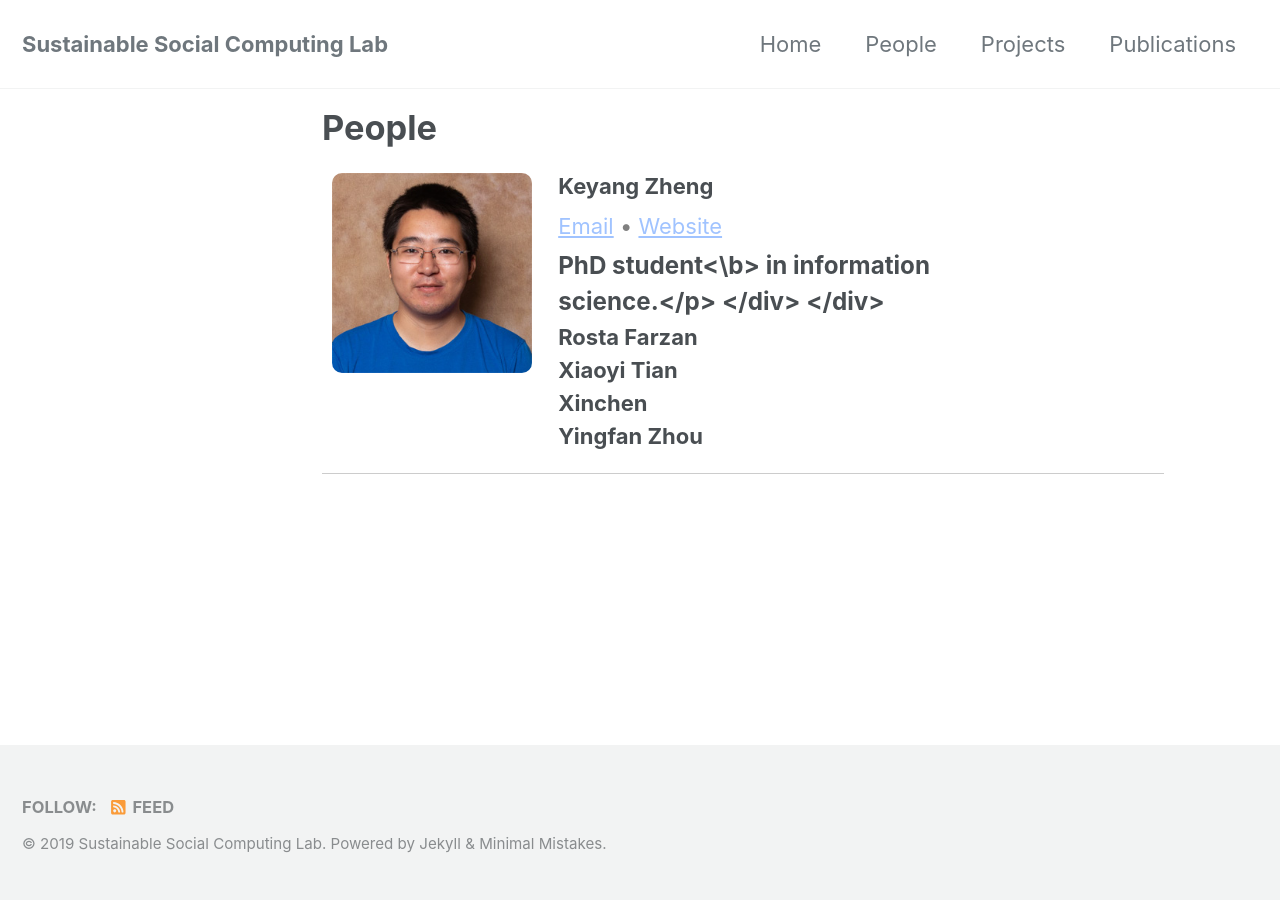
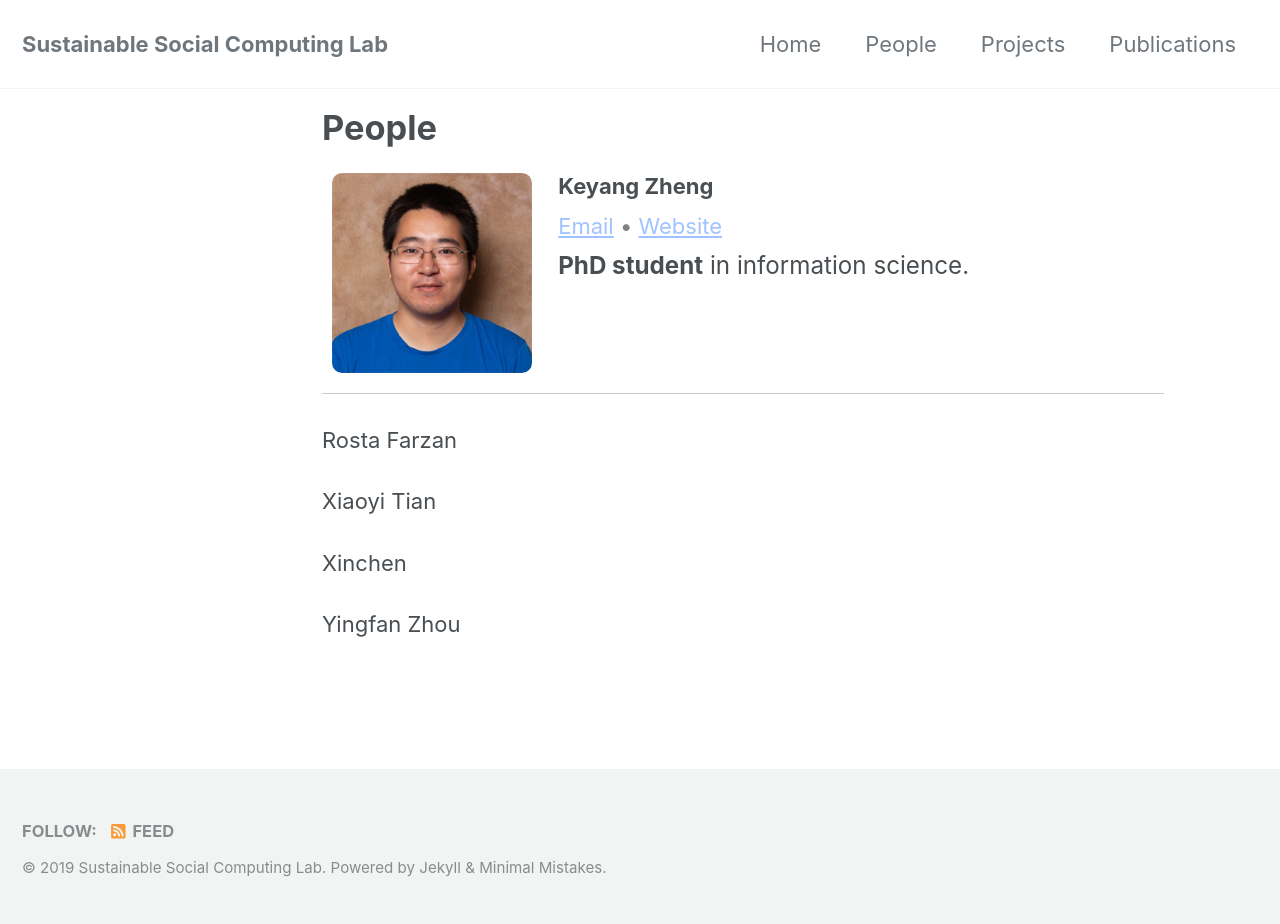
Before and after one commit to SSC-Pitt/SSC-Pitt.github.io, a Jekyll site: the page built from _pages/people.md, in a window 1280 px wide. Built offline with Jekyll 4.4.1, drawn with Linux system fonts in a browser that asks for light colours; cached includes are drawn as plain includes; nearby versions of some CDN libraries; before the commit the page ends 900 px from its top, so only the background shows below that.

Commit message:
fix css bug

```diff
--- a/_pages/people.md
+++ b/_pages/people.md
@@ -20,7 +20,7 @@ permalink: /people.html
       •
       <a href="https://blog.keyang.xyz">Website</a>
     </p>
-    <p class="info"><b>PhD student<\b> in information science.</p>
+    <p class="info"><b>PhD student</b> in information science.</p>
   </div>
 </div>
 
```
